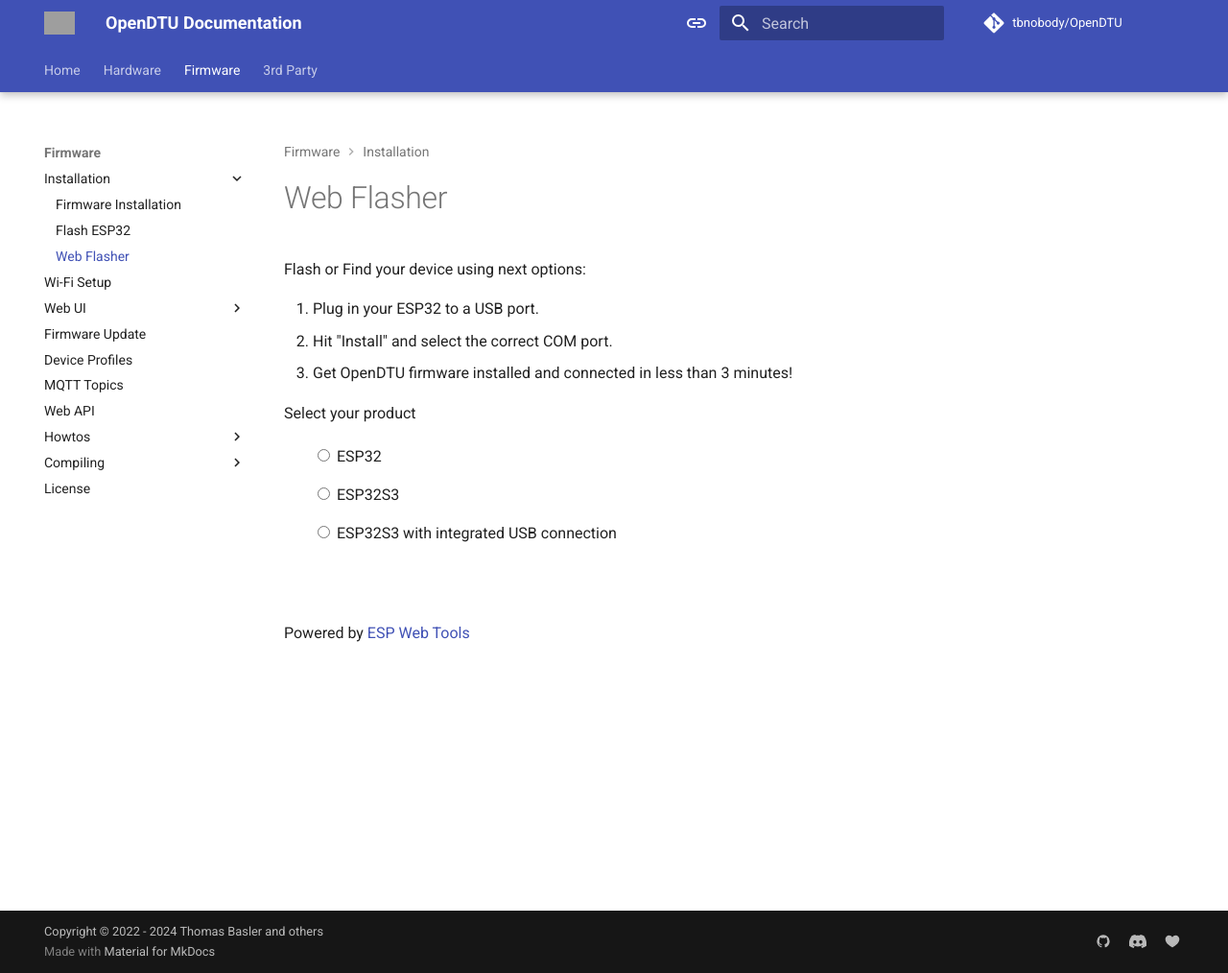
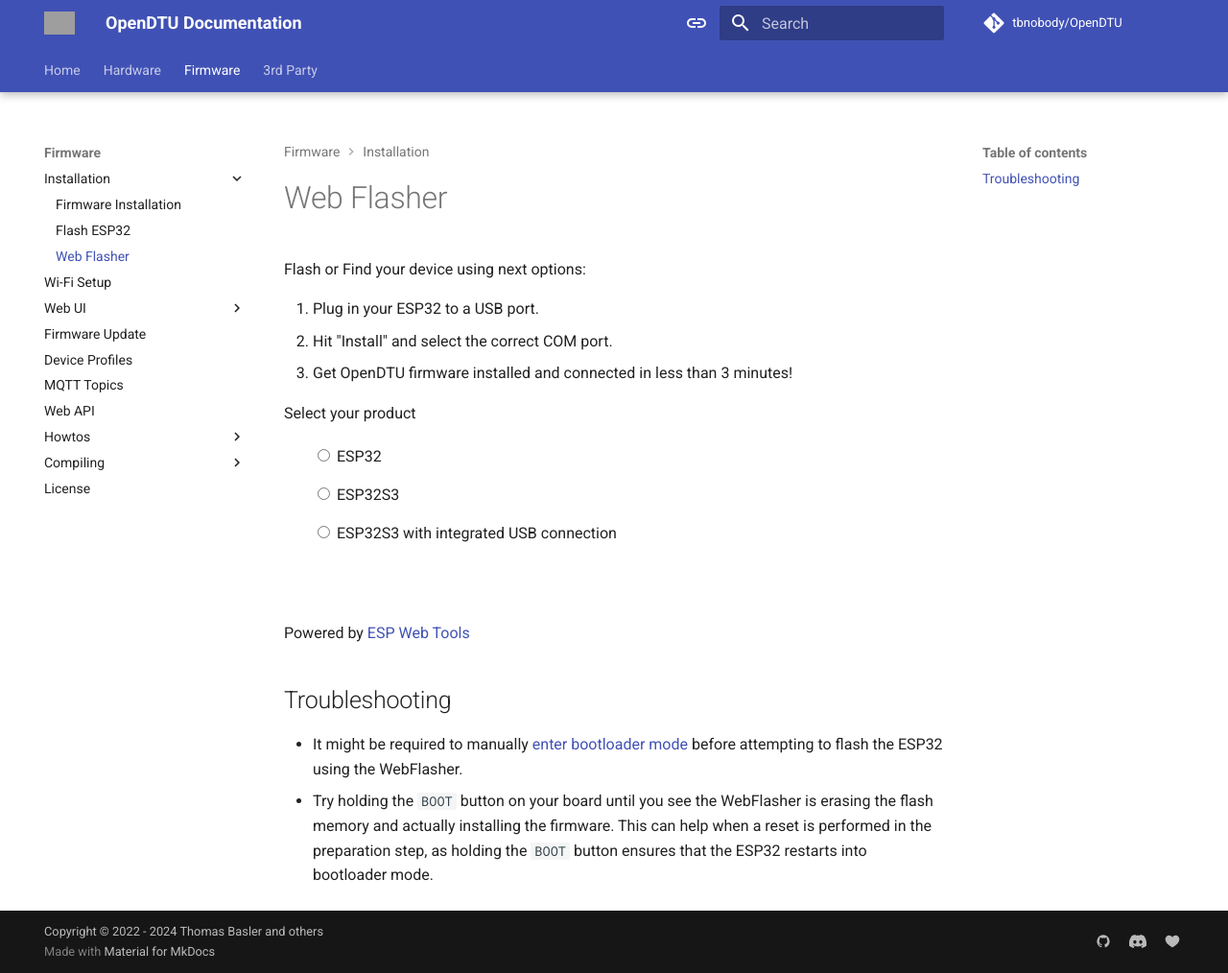
Before and after one commit to tbnobody/OpenDTU-docs, an MkDocs documentation site: the page built from docs/firmware/webinstall.md, in a window 1280 px wide and 1014 px high. Shown: the whole window at 96% size. Built offline with MkDocs 1.6.1 and Material for MkDocs 9.7.7, drawn with Linux system fonts in a browser that asks for light colours; comment, search, counter and statistics services are not loaded; grey boxes are pictures that could not be loaded.

Commit message:
add web flasher troubleshooting tips

```diff
--- a/docs/firmware/webinstall.md
+++ b/docs/firmware/webinstall.md
@@ -65,3 +65,12 @@
     ));
 </script>
 <script type="module" src="https://unpkg.com/esp-web-tools@8.0.1/dist/web/install-button.js?module"></script>
+
+## Troubleshooting
+
+* It might be required to manually [enter bootloader mode](flash_esp.md#bootloader-mode)
+  before attempting to flash the ESP32 using the WebFlasher.
+* Try holding the `BOOT` button on your board until you see the WebFlasher is
+  erasing the flash memory and actually installing the firmware. This can help
+  when a reset is performed in the preparation step, as holding the `BOOT`
+  button ensures that the ESP32 restarts into bootloader mode.
```
